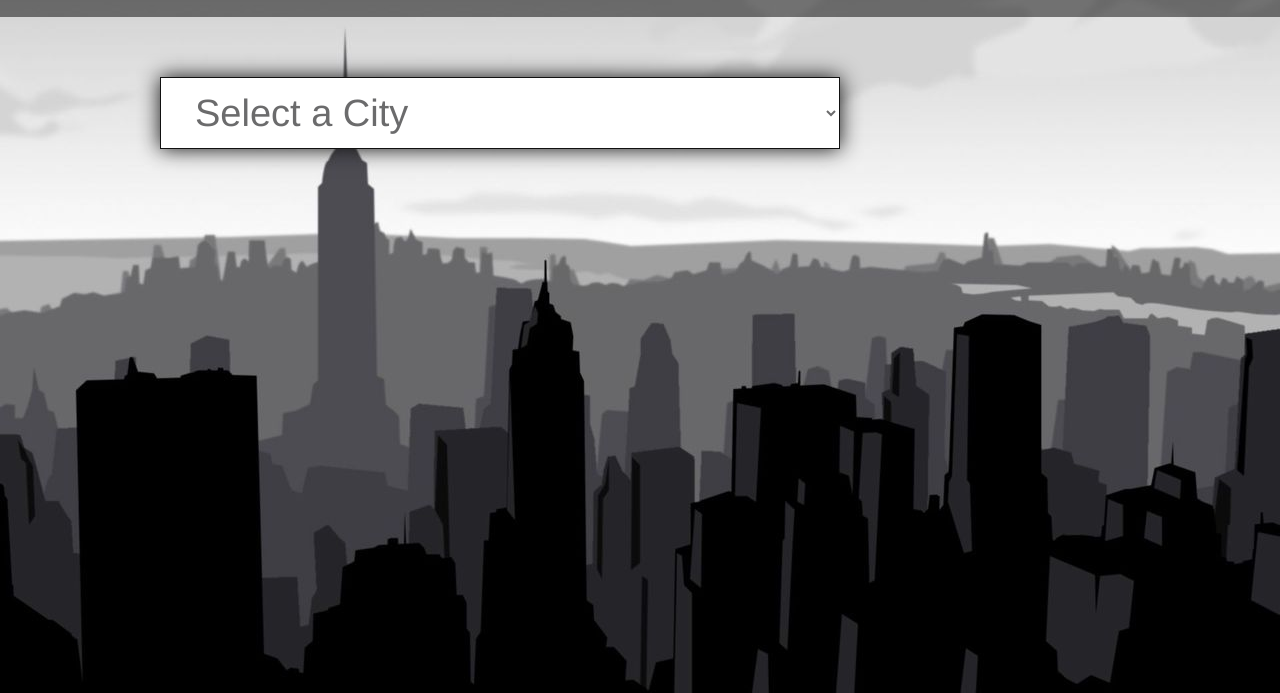
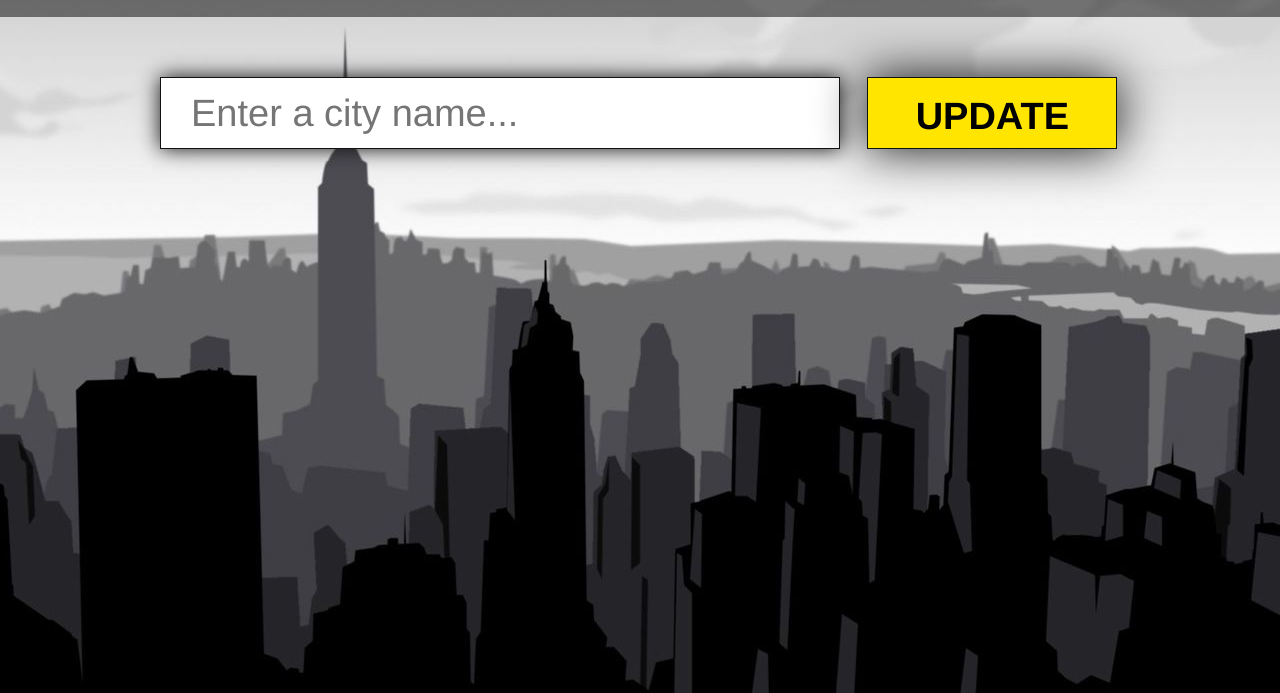
Before and after one commit to nadiaha/CitiPix, a plain HTML site: page index.html in a window 1280 px wide. Shown: the part 107-800 px from the top of the page. Drawn offline with nearby package versions, Linux system fonts and the light colour scheme.

Commit message:
CitiPix assignment 5

```diff
--- a/index.html
+++ b/index.html
@@ -19,16 +19,16 @@
 			</div>
 		</header>
 			<div class="container">
-				<form>
-					<select id="city-type">
-						<option>Select a City</option>
-					</select>
+				<form id="city-select">
+					<input type="text" id="city-type" placeholder="Enter a city name...">
+					<input type="submit" value="Update" id="submit-btn">
 				</form>
 			</div>
 
 
-  		<script src="https://code.jquery.com/jquery-2.2.4.js"></script>
-		<script src="js/script.js"></script>
+  			<script src='http://codepen.io/assets/libs/fullpage/jquery.js'></script>
+
+ 			<script src="js/index.js"></script>
 
 	</body>
 </html>
```
Also changed, not shown: css/style.css (+6 -7 lines).
